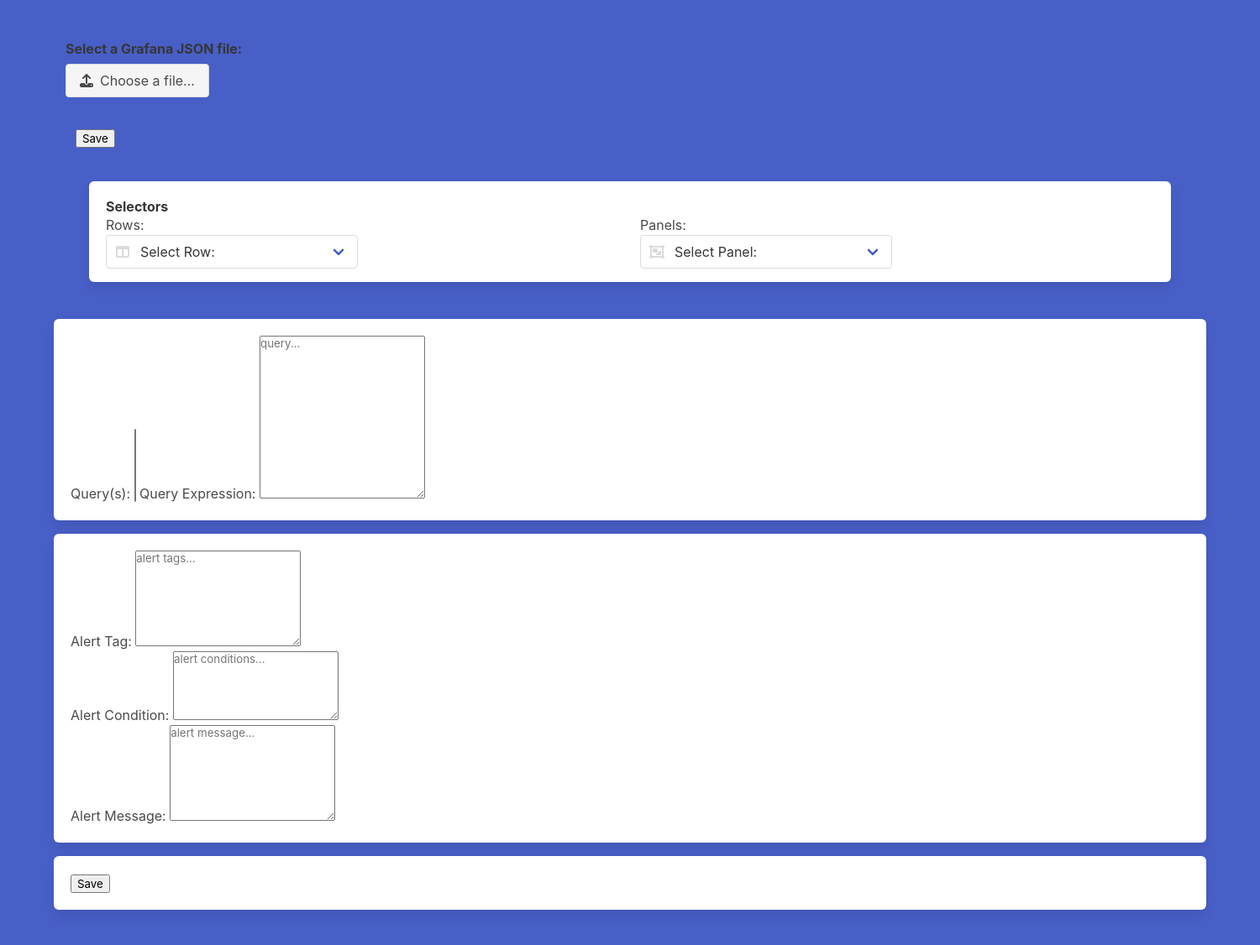
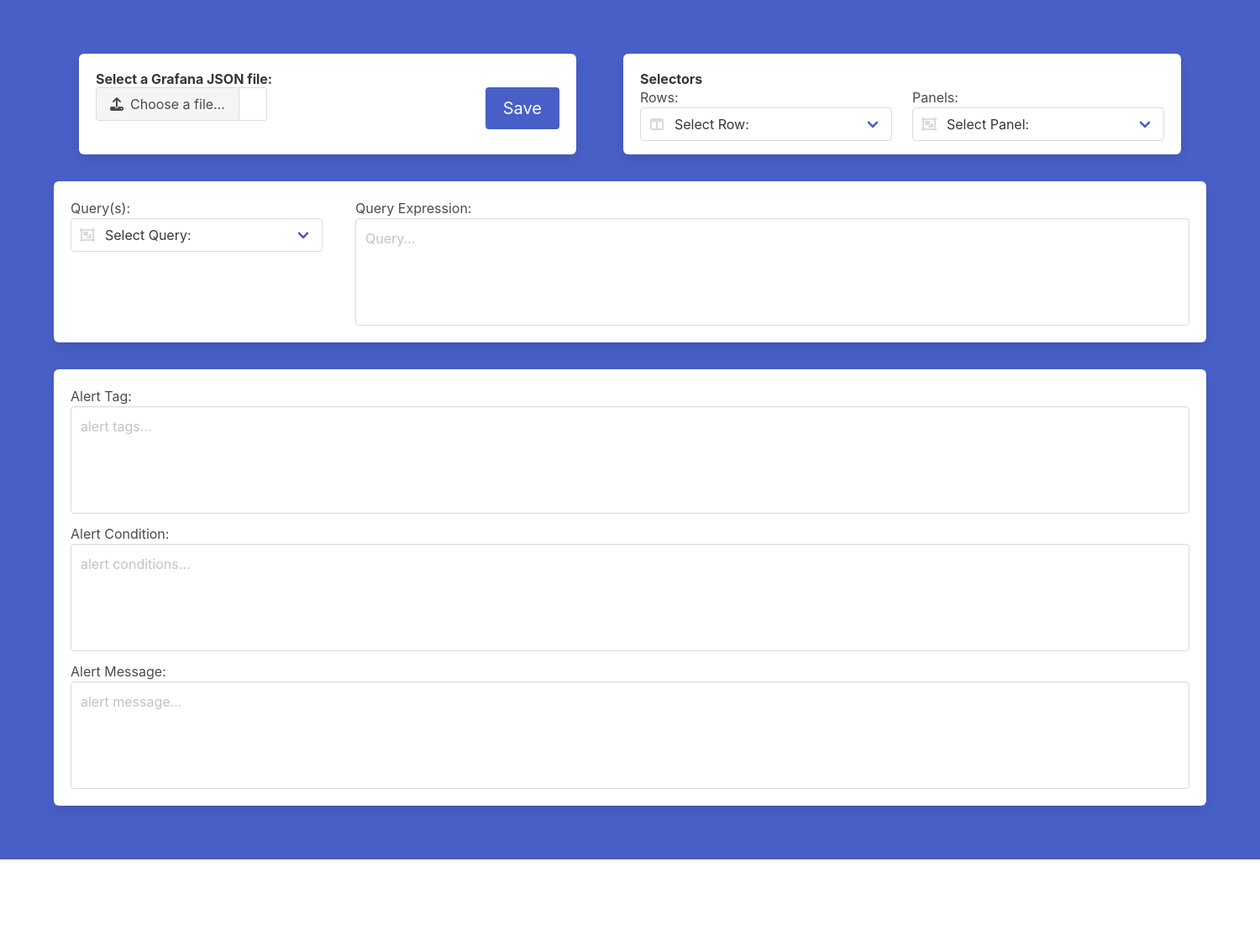
Before and after one commit to arungeorge101/curly-broccoli, an Electron app: page src/index.html in a window 1500 px wide. Shown: the whole page at 84% size. After the commit the page ends 1024 px from the top, so only its background shows below. Drawn offline with Linux system fonts and the light colour scheme.

Commit message:
UI changes and latest bug fix

```diff
--- a/src/index.html
+++ b/src/index.html
@@ -15,12 +15,17 @@
 
       <div class="row">
         <div class="columns">
+          <div class="column is-vertical">
+            <div class="box m-4" style="height: 120px;">
+              <div class="row">
+                <label class="label subtitle">Select a Grafana JSON file:</label>
+              </div>
+              <div class="row">
+                <div class="columns">
                   <div class="column">
-
-              <label class="label subtitle">Select a Grafana JSON file:</label>
-              <div class="file">
+                    <div class="file has-name">
                       <label class="file-label">
-                  <input class="file-input" id="fileInput" type="file" name="resume">
+                        <input class="file-input" id="fileInput" accept=".json" type="file">
                         <span class="file-cta">
                           <span class="file-icon">
                             <i class="fas fa-upload"></i>
@@ -28,16 +33,19 @@
                           <span class="file-label">
                             Choose a file…
                           </span>
-                    <label id="fileName" class="fileName"></label>
                         </span>
+                        <span class="file-name" id="fileName"></span>
                       </label>
                     </div>
                   </div>
+
+                  <div class="column" align="right">
+                    <button id="saveButton" type="button" class="button is-link is-medium">Save</button>
                   </div>
-          <div class="column">
-            <button id="saveButton" type="button" class="">Save</button>
                 </div>
-
+              </div>
+            </div>
+          </div>
 
           <div class="column is-vertical">
             <div class="box m-4" style="height: 120px;">
@@ -79,36 +87,65 @@
           </div>
         </div>
       </div>
+    </div>
+
 
     <div class="row">
       <div class="box m-4">
+        <div class="columns">
+          <div class="column is-one-quarter">
             <label for="panelQuery">Query(s):</label>
-          <select id="panelQuery" size="5">
+            <div class="control has-icons-left">
+              <div class="select is-normal">
+                <select id="panelQuery" style="width:300px;">
+                  <option value="">Select Query:</option>
                 </select>
+              </div>
+              <span class="icon is-medium is-left">
+                <i class="fa-solid fa-object-group"></i>
+              </span>
+            </div>
+          </div>
 
+          <div class="column">
             <label for="queryText">Query Expression:</label>
-          <textarea id="queryText" rows="12" placeholder="query..."></textarea>
+            <div class="field">
+              <div class="control">
+                <textarea id="queryText" class="textarea is-normal has-fixed-size" placeholder="Query..."></textarea>
+              </div>
+            </div>
+          </div>
+        </div>
       </div>
     </div>
 
     <div class="row">
+      <div class="columns">
+        <div class="column">
           <div class="box m-4">
             <label for="alertTagText">Alert Tag:</label>
-          <textarea id="alertTagText" rows="7" placeholder="alert tags..."></textarea>
-          <br />
+            <div class="field">
+              <div class="control">
+                <textarea id="alertTagText" class="textarea is-normal has-fixed-size" placeholder="alert tags..."></textarea>
+              </div>
+            </div>
             <label for="alertConditionText">Alert Condition:</label>
-          <textarea id="alertConditionText" rows="5" placeholder="alert conditions..."></textarea>
-          <br />
+            <div class="field">
+              <div class="control">
+                <textarea id="alertConditionText" class="textarea is-normal has-fixed-size" placeholder="alert conditions..."></textarea>
+              </div>
+            </div>
             <label for="alertMsgText">Alert Message:</label>
-          <textarea id="alertMsgText" rows="7" placeholder="alert message..."></textarea>
+            <div class="field">
+              <div class="control">
+                <textarea id="alertMsgText" class="textarea is-normal has-fixed-size" placeholder="alert message..."></textarea>
+              </div>
+            </div>
+          </div>
+        </div>
       </div>
     </div>
 
-      <div class="row">
-        <div class="box m-4">
-          <button id="saveButton" type="button" class="">Save</button>
-        </div>
-      </div>
     </div>
     </div>
     </div>
--- a/src/main.js
+++ b/src/main.js
@@ -8,8 +8,8 @@ const createWindow = () => {
     height: 900,
     webPreferences: {
       nodeIntegration: true,
-      webSecurity: false,
-      contextIsolation: true,
+      webSecurity: true,
+      contextIsolation: false,
       preload: path.join(__dirname, 'preload.js')
     },
   })
--- a/src/renderer.js
+++ b/src/renderer.js
@@ -192,7 +192,10 @@ panelQuery.addEventListener('change', event => {
 
   // Update the listbox and query field
   selectedPanelValues.forEach(option => {
-    queryText.value = option.text;
+    const optionElement = document.createElement('option');
+    optionElement.value = option.value;
+    optionElement.text = option.text;
+    queryText.options.add(optionElement);
   });
 
 });
```
Also changed, not shown: src/index copy.html (deleted, +0 -67 lines). Lines whose indentation alone changed are shown as unchanged.
